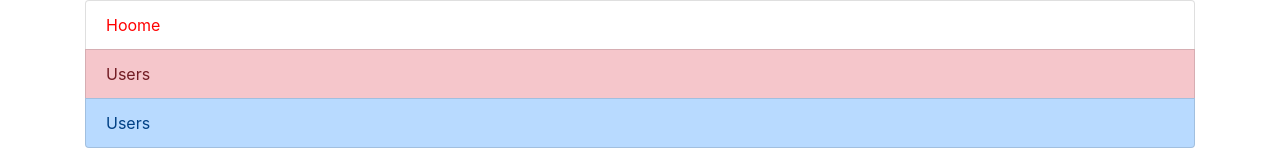
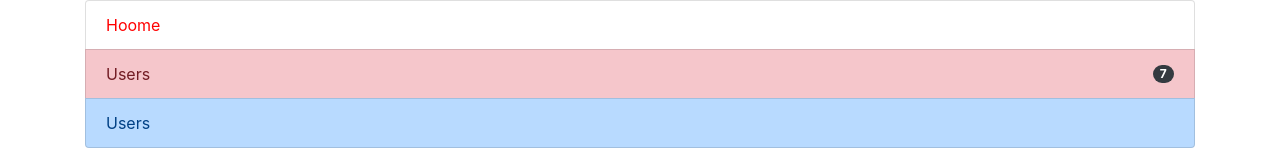
Before and after one commit to MADEiN83/react-bootstrap-v4, a React (Create React App) app: page / in a window 1280 px wide. Shown: the top 160 px of the page. Built offline with nearby package versions, Linux system fonts and the light colour scheme.

Commit message:
Upgrading ListGroup component with Badge component

```diff
--- a/src/App.js
+++ b/src/App.js
@@ -68,6 +68,8 @@ export default class App extends React.Component {
         content: 'Users',
         url:'http://google.fr',
         type: 'danger',
+        badge: 7,
+        badgeType: 'dark'
       },
       {
         title:'Go to user',
--- a/src/components/Badge.js
+++ b/src/components/Badge.js
@@ -1,10 +1,14 @@
 import React from 'react';
-import { States } from '../config/BadgeConfig';
+import HtmlUtils from '../utils/HtmlUtils';
+import { States, CssClasses } from '../config/BadgeConfig';
 
 export default class Badge extends React.Component {
     render() {
-        const { type, onClick, cssStyle, children, ...props } = this.props;
-        let className = States[type];
+        const { type, onClick, cssStyle, cssClass, children, ...props } = this.props;
+        const stateClass = type ? States[type] : CssClasses.baseBadge;
+        const className = HtmlUtils.htmlClass(stateClass, cssClass);
+
+        console.log(stateClass);
 
         return (
             <span style={cssStyle} onClick={onClick} className={className}>
--- a/src/components/ListGroup.js
+++ b/src/components/ListGroup.js
@@ -2,19 +2,35 @@ import React from 'react';
 
 import HtmlUtils from '../utils/HtmlUtils';
 import { CssClasses, States } from '../config/ListGroupConfig';
+import Badge from './Badge';
 
 export default class ListGroup extends React.Component {
+    _renderBadge(item) {
+        if(!item.badge) {
+            return null;
+        }
+
+        return (
+            <Badge type={item.badgeType} cssClass={CssClasses.badge}>
+                {item.badge}
+            </Badge>
+        );
+    }
+
     _renderItems(items) {
         return items.map((i, key) => {
-            const active = i.active ? CssClasses.active : null;
-            const disabled = i.disabled ? CssClasses.disabled : null;
-            const state = i.type ? States[i.type] : null;
-            const className = HtmlUtils.htmlClass(CssClasses.item, active, disabled, state);
+            const activeClass = i.active ? CssClasses.active : null;
+            const disabledClass = i.disabled ? CssClasses.disabled : null;
+            const stateClass = i.type ? States[i.type] : null;
+            const badgeClass = i.badge ? 'd-flex justify-content-between align-items-center' : null;
+            const className = HtmlUtils.htmlClass(CssClasses.item, activeClass, disabledClass, stateClass, badgeClass);
+            const badge = this._renderBadge(i);
 
             if(i.url) {
                 return (
                     <a key={key} className={className} href={i.url} disabled={i.disabled}>
                         {i.content}
+                        {badge}
                     </a>
                 );
             }
@@ -22,6 +38,7 @@ export default class ListGroup extends React.Component {
             return (
                 <li key={key} className={className}>
                     {i.content}
+                    {badge}
                 </li>
             );
         });
--- a/src/config/BadgeConfig.js
+++ b/src/config/BadgeConfig.js
@@ -8,3 +8,7 @@ export const States = {
     light: 'badge badge-light',
     dark: 'badge badge-dark',
 };
+
+export const CssClasses = {
+    baseBadge: States['primary']
+};
--- a/src/config/ListGroupConfig.js
+++ b/src/config/ListGroupConfig.js
@@ -3,6 +3,7 @@ export const CssClasses = {
     item: 'list-group-item',
     active: 'active',
     disabled: 'disabled',
+    badge: 'badge-pill',
 };
 
 export const States = {
```
